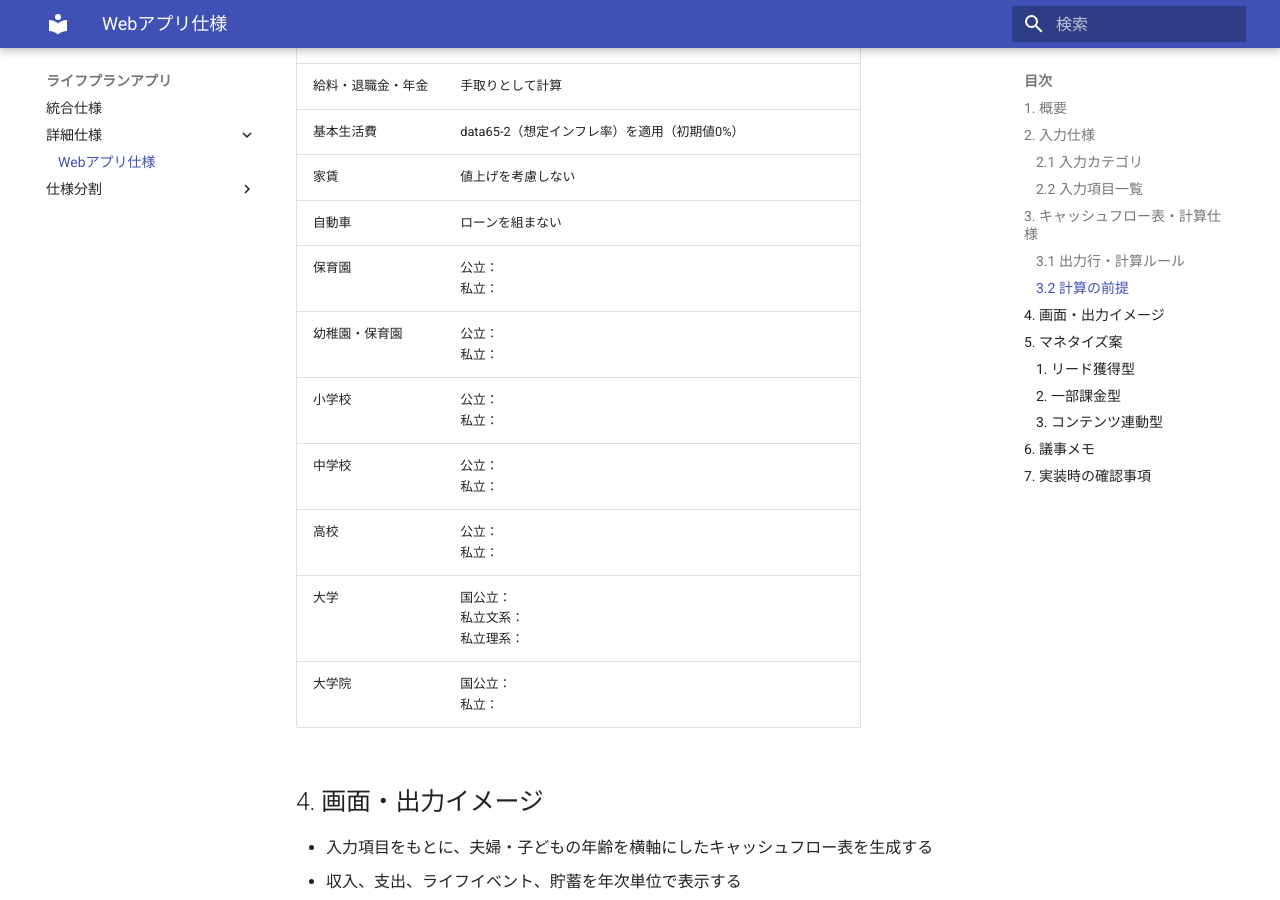
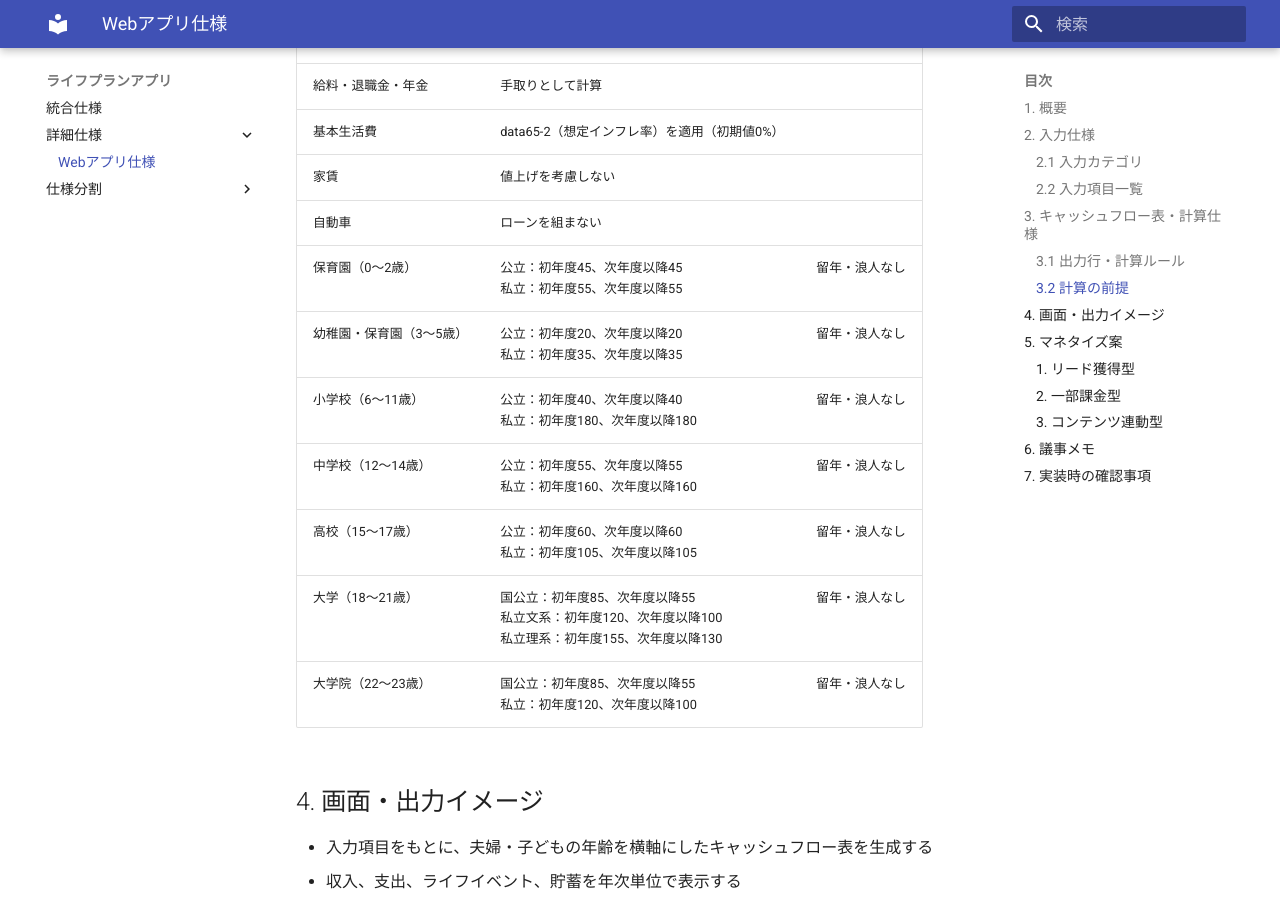
Before and after one commit to Kinagaki-525/LifePlan, an MkDocs documentation site: the page built from docs/web-app-spec.md, in a window 1280 px wide and 900 px high, scrolled down 14864 px. Built offline with MkDocs 1.6.1 and Material for MkDocs 9.7.7, drawn with Linux system fonts in a browser that asks for light colours.

Commit message:
学生期間のお金を修正

```diff
--- a/docs/web-app-spec.md
+++ b/docs/web-app-spec.md
@@ -136,13 +136,13 @@
 | 基本生活費 | data65-2（想定インフレ率）を適用（初期値0%） |  |
 | 家賃 | 値上げを考慮しない |  |
 | 自動車 | ローンを組まない |  |
-| 保育園 | 公立：<br>私立： |  |
-| 幼稚園・保育園 | 公立：<br>私立： |  |
-| 小学校 | 公立：<br>私立： |  |
-| 中学校 | 公立：<br>私立： |  |
-| 高校 | 公立：<br>私立： |  |
-| 大学 | 国公立：<br>私立文系：<br>私立理系： |  |
-| 大学院 | 国公立：<br>私立： |  |
+| 保育園（0〜2歳） | 公立：初年度45、次年度以降45<br>私立：初年度55、次年度以降55 | 留年・浪人なし |
+| 幼稚園・保育園（3〜5歳） | 公立：初年度20、次年度以降20<br>私立：初年度35、次年度以降35 | 留年・浪人なし |
+| 小学校（6〜11歳） | 公立：初年度40、次年度以降40<br>私立：初年度180、次年度以降180 | 留年・浪人なし |
+| 中学校（12〜14歳） | 公立：初年度55、次年度以降55<br>私立：初年度160、次年度以降160 | 留年・浪人なし |
+| 高校（15〜17歳） | 公立：初年度60、次年度以降60<br>私立：初年度105、次年度以降105 | 留年・浪人なし |
+| 大学（18〜21歳） | 国公立：初年度85、次年度以降55<br>私立文系：初年度120、次年度以降100<br>私立理系：初年度155、次年度以降130 | 留年・浪人なし |
+| 大学院（22〜23歳） | 国公立：初年度85、次年度以降55<br>私立：初年度120、次年度以降100 | 留年・浪人なし |
 
 ## 4. 画面・出力イメージ
 - 入力項目をもとに、夫婦・子どもの年齢を横軸にしたキャッシュフロー表を生成する
```
Also changed, not shown: docs/index.md (+3 -0 lines), docs/specs/open-issues.md (+0 -1 lines).
